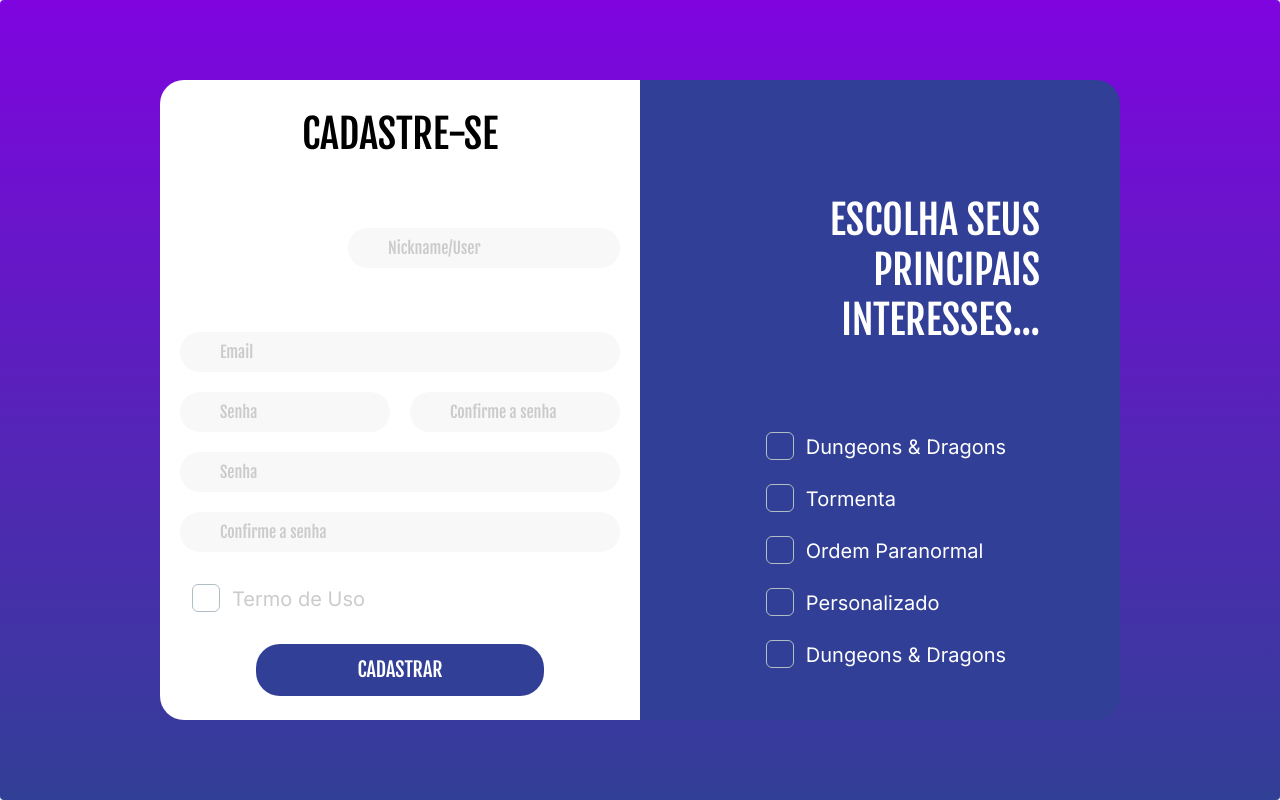
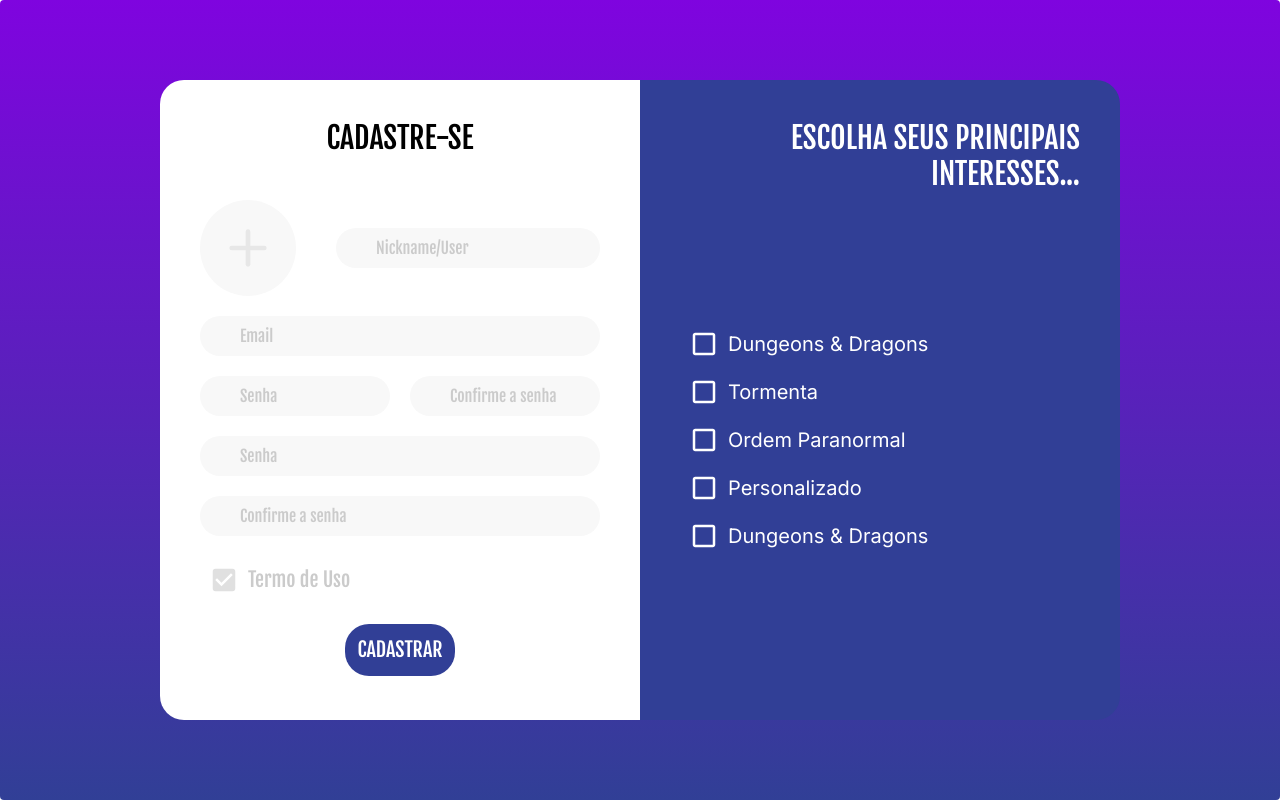
Before and after one commit to GOJYN-Solutions/SGMRPG-Front, a React (Create React App) app: page /register in a window 1280 px wide. Built offline with nearby package versions, Linux system fonts and the light colour scheme.

Commit message:
Melhorando tela de registro

```diff
--- a/package.json
+++ b/package.json
@@ -3,7 +3,11 @@
   "version": "0.1.0",
   "private": true,
   "dependencies": {
+    "@emotion/react": "^11.11.1",
+    "@emotion/styled": "^11.11.0",
     "@material-tailwind/react": "^2.1.2",
+    "@mui/icons-material": "^5.14.9",
+    "@mui/material": "^5.14.10",
     "@testing-library/jest-dom": "^5.17.0",
     "@testing-library/react": "^13.4.0",
     "@testing-library/user-event": "^13.5.0",
--- a/src/App.jsx
+++ b/src/App.jsx
@@ -3,6 +3,7 @@ import { BrowserRouter, Routes, Route } from "react-router-dom";
 import NavBar from "./Components/Navbar/Navbar";
 import Login from "./Pages/Login/Login";
 import Register from "./Pages/Register/Register";
+
 
 export default function App() {
   return (
--- a/src/Components/ButtonForm/ButtonForm.jsx
+++ b/src/Components/ButtonForm/ButtonForm.jsx
@@ -1,6 +1,6 @@
 export default function ButtonForm({onClick, text, className}){
 
-    let style = "2xl:my-5 2xl:text-2xl xl:text-xl 2xl:p-5 xl:p-3 w-72 text-white rounded-3xl font-nonito"
+    let style = "2xl:px-20 2xl:text-xl xl:text-xl xl:p-3 text-white rounded-3xl font-nonito"
 
     return(
         <button className={`${style} ${className}`} onClick={onClick}>
--- a/src/Components/Checkbox/Checkboxs.jsx
+++ b/src/Components/Checkbox/Checkboxs.jsx
@@ -1,8 +1,10 @@
-import { Checkbox, Typography } from "@material-tailwind/react";
+import Checkbox from '@mui/material/Checkbox';
+import { common } from '@mui/material/colors';
 import { BsCheck } from 'react-icons/bs'
 
 
-export default function Checkboxs({label, labelStyle}) {
+
+export default function Checkboxs({label, labelStyle, checked}) {
 
     console.log(label)
 
@@ -14,21 +16,34 @@ export default function Checkboxs({label, labelStyle}) {
 
 
     if(label) return (
-        <div>
-            <Checkbox
-                onChange={e=>console.log(e.target.labels[1].textContent)}
-                ripple={false}
-                className={checkboxStyle.className}
-                color="white"
-                label={
-                    <Typography color="white" className={checkboxStyle.label}>
-                        {label}
-                    </Typography>
-                }
-                icon={
-                    <BsCheck className='p-1'/>
-                }
-            />
+        <div className='flex items-center'>
+            <div>
+                <Checkbox
+                    sx={{
+                        '& .MuiSvgIcon-root': { fontSize: 30 },
+                        color: common['white'],
+                        '&.Mui-checked': {
+                            color: common['white'],
+                        }
+                    }}
+                    checked={checked}
+                />
+            </div>
+            <p className={checkboxStyle.label}>{label}</p>
         </div>
     );
   }
+//   <Checkbox
+//   onChange={e=>console.log(e.target.labels[1].textContent)}
+//   ripple={false}
+//   className={checkboxStyle.className}
+//   color="white"
+//   label={
+//       <Typography color="white" className={checkboxStyle.label}>
+//           {label}
+//       </Typography>
+//   }
+//   icon={
+//       <BsCheck className='p-1'/>
+//   }
+// />
--- a/src/Components/Input/Input.jsx
+++ b/src/Components/Input/Input.jsx
@@ -1,6 +1,6 @@
 export default function Input({className, onChange, value, placeholder, type}){
 
-    let inputs = '2xl:h-12 2xl:text-lg xl:text-base xl:h-10 px-10 font-nonito placeholder-[#CBCBCB] rounded-3xl bg-[#F8F8F8]'
+    let inputs = '2xl:h-10 2xl:text-lg xl:h-10 xl:text-base  px-10 font-nonito placeholder-[#CBCBCB] rounded-3xl bg-[#F8F8F8]'
 
     return(
         <input type={type ? type : 'text'} className={`${inputs} ${className}`} value={value} placeholder={placeholder}
--- a/src/Pages/Register/Register.jsx
+++ b/src/Pages/Register/Register.jsx
@@ -3,6 +3,9 @@ import Checkboxs from '../../Components/Checkbox/Checkboxs';
 import { FiPlus } from 'react-icons/fi'
 import Input from '../../Components/Input/Input';
 import ButtonForm from '../../Components/ButtonForm/ButtonForm';
+import Checkbox from '@mui/material/Checkbox';
+import { grey } from '@mui/material/colors';
+
 
 // setFriends(
 //     friends.map((friend) =>
@@ -42,26 +45,36 @@ export default function Register() {
     })
 
   return (
+    <>
+        {/* <div className='w-screen h-screen bg-black absolute'>
+            <div className='h-full w-full bg-blue-gray-500'>
+            </div>
+        </div> */}
         <div className="h-screen w-screen px-40 py-20 rounded bg-gradient-to-b from-[#7F04DF] to-[#313F96] flex flex-row ">
 
-            <div className='h-full w-1/2 p-5 flex flex-col justify-center items-center bg-white rounded-l-3xl'>
-                <div className='flex flex-col gap-5'>
-                    <div className='flex justify-center'>
-                      <p className='font-nonito text-[5vh]'>CADASTRE-SE</p>
+            <div className='h-full w-1/2 justify-center flex flex-col bg-white rounded-l-3xl'>
+                <div className='flex w-full h-full p-10 flex-col justify-between'>
+                    <div className='h-1/6 flex justify-center'>
+                        <p className='2xl:text-4xl xl:text-3xl font-nonito'>CADASTRE-SE</p>
                     </div>
+                    <div className='h-full flex flex-col gap-5'>
                         <div className=''>
                             <div className='flex items-center gap-10'>
                                 <div>
-                                <button className='w-32 h-32 rounded-full flex  items-center justify-center'>
-                                    <FiPlus className='w-full h-full p-5' color='white'/>
+                                    <button className='w-24 h-24 bg-[#F8F8F8] rounded-full flex  items-center justify-center'>
+                                        <FiPlus className='w-full h-full p-5' color='#E7E7E7'/>
                                     </button>
                                 </div>
                                 <Input className={"w-full"} value={user.nick} placeholder="Nickname/User"
                                     onChange={e => setUser({...user, nick: e.target.value})}/>
                             </div>
                         </div>
+                        <div className='flex flex-col gap-5'>
+
                             <Input className={"w-full"} value={user.email} placeholder="Email"
                                         onChange={e => setUser({...user, email: e.target.value})}/>
+
+
                             <div className='flex gap-5'>
                                 <Input type='password' className={"w-full"} value={user.password} placeholder="Senha"
                                     onChange={e => setUser({...user, password: e.target.value})}/>
@@ -69,30 +82,43 @@ export default function Register() {
                                     onChange={e => setUser({...user, confirmPassword: e.target.value})}/>
                             </div>
 
+
                             <Input type='password' className={"w-full"} value={user.password} placeholder="Senha"
                                     onChange={e => setUser({...user, password: e.target.value})}/>
                             <Input type='password' className={"w-full"} value={user.confirmPassword} placeholder="Confirme a senha"
                                     onChange={e => setUser({...user, confirmPassword: e.target.value})}/>
+                        </div>
 
-                    <Checkboxs checked={false} label={"Termo de Uso"} labelStyle={'text-[#CBCBCB]'}/>
+                        <div className='flex items-center'>
+                            <Checkbox defaultChecked color="default"
+                                sx={{
+                                    '& .MuiSvgIcon-root': { fontSize: 30 },
+                                    color: grey[300],
+                                    '&.Mui-checked': {
+                                        color: grey[300],
+                                    }
+                                }}
+                            />
+                            <p className='flex font-nonito text-xl text-[#CBCBCB]'>Termo de Uso</p>
+                        </div>
 
                         <div className='flex justify-center '>
                             <ButtonForm className={'bg-[#313F96]'} onClick={e=>alert(JSON.stringify(user))} text={'CADASTRAR'}/>
                         </div>
                     </div>
                 </div>
+            </div>
 
             <div className='h-full w-1/2 justify-center flex flex-col bg-[#313F96] rounded-r-3xl'>
-                <div>
-                    <div className='px-20'>
-                        <p className='text-end font-nonito text-[5vh] leading-tight text-white'>ESCOLHA SEUS PRINCIPAIS INTERESSES...</p>
+                <div className='flex w-full h-full p-10 flex-col justify-between'>
+                    <div className='h-1/6 flex justify-center'>
+                        <p className='text-end 2xl:text-4xl xl:text-3xl font-nonito leading-tight text-white'>ESCOLHA SEUS PRINCIPAIS INTERESSES...</p>
                     </div>
-                    <div className='h-full w-full items-center flex flex-col justify-center'>
-                        <div className='text-3xl'>
+                    <div className='h-full flex items-start flex-col justify-center'>
                         <div>
                            {
                                 user.choices.map(choice =>(
-                                        <Checkboxs checked={choice.checked} label={choice.label}/>
+                                    <Checkboxs labelStyle={'text-white'} label={choice.label}/>
                                 ))
                             }
                         </div>
@@ -100,7 +126,6 @@ export default function Register() {
                 </div>
             </div>
         </div>
-
-    </div>
+    </>
   );
 }
--- a/src/input.css
+++ b/src/input.css
@@ -1,5 +1,6 @@
 @import url('https://fonts.googleapis.com/css2?family=Fjalla+One&display=swap');
 @import url('https://fonts.googleapis.com/css2?family=Fjalla+One&family=Inter&display=swap');
+@import url('https://fonts.googleapis.com/css2?family=Roboto:wght@300;400;500;700&display=swap');
 
 @tailwind base;
 @tailwind components;
--- a/tailwind.config.js
+++ b/tailwind.config.js
@@ -1,4 +1,5 @@
 const withMT = require("@material-tailwind/react/utils/withMT");
+
 
 module.exports = withMT({
   content: ["./src/**/*.{js,jsx,ts,tsx}"],
@@ -10,7 +11,8 @@ module.exports = withMT({
     },
     fontFamily: {
       nonito: ['Fjalla One'],
-      inter: ['Inter']
+      inter: ['Inter'],
+      roboto: ['Roboto']
     }
   },
   plugins: [],
```
Also changed, not shown: 1 other file (tests, documents, lock files or other folders). Lines whose indentation alone changed are shown as unchanged.
